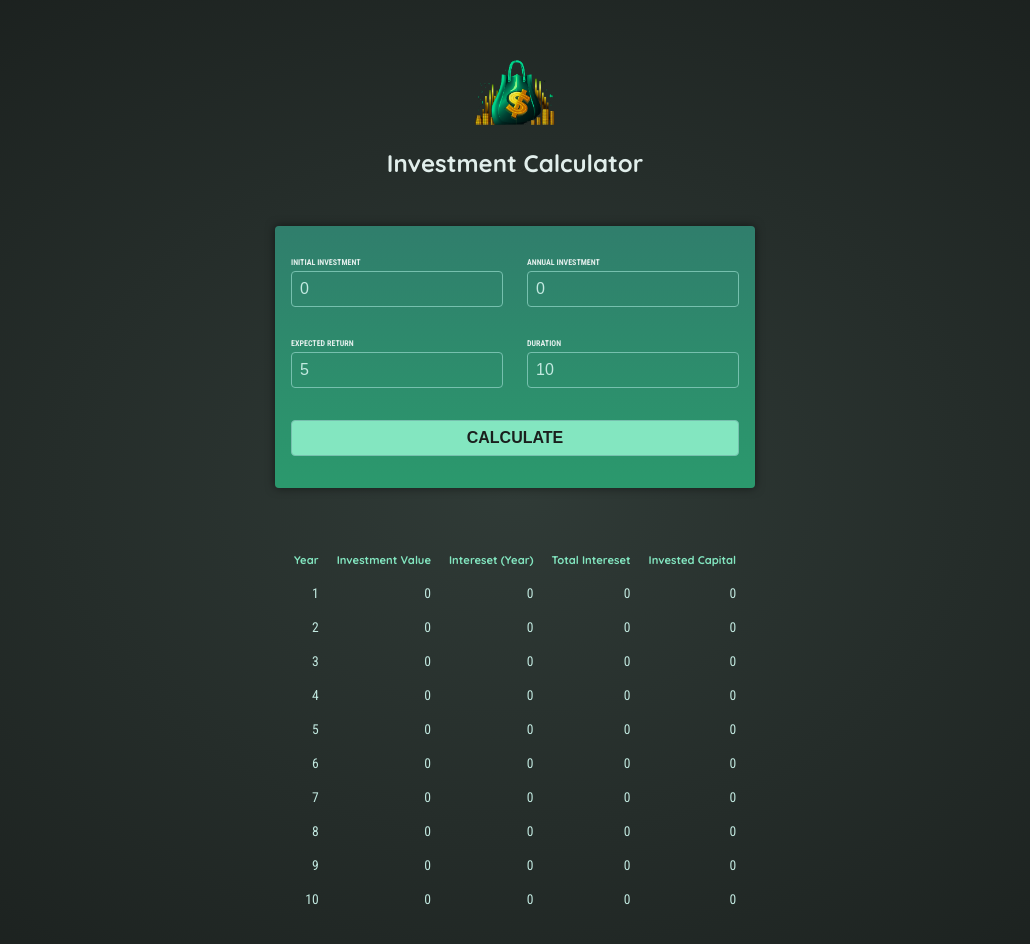
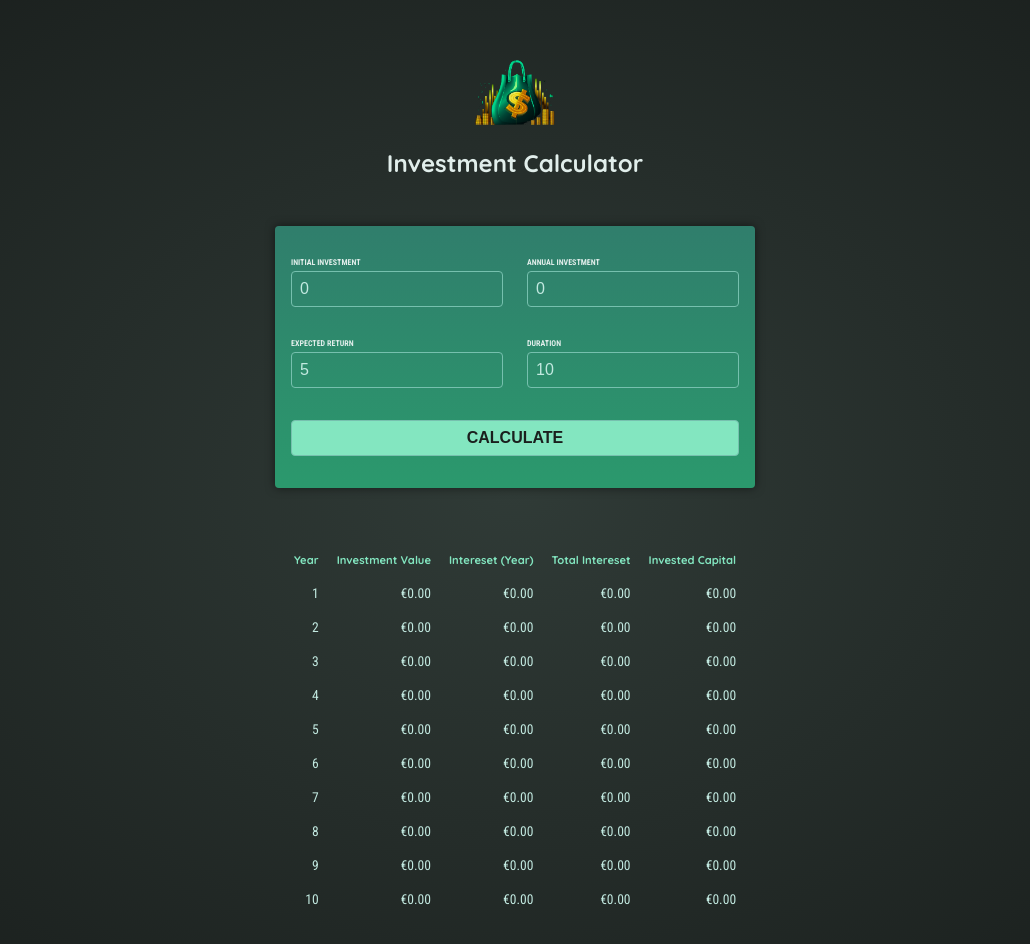
Before and after one commit to Gabriele-Cavallo/01-starting-project-angular, an Angular app: page / in a window 1280 px wide. Both pictures are taken after a click on the button "CALCULATE". Shown: the top 944 px of the page, without its empty margins (125-1155 px from the left). Built offline with nearby package versions, Linux system fonts and the light colour scheme.

Commit message:
feat: update app with signals

```diff
--- a/src/app/app.component.html
+++ b/src/app/app.component.html
@@ -1,3 +1,3 @@
 <app-header />
 <app-user-input (calculate)="onCalculateInvestmentResults($event)" />
-<app-investment-results [results]="resultsData" />
+<app-investment-results [results]="resultsData()" />
--- a/src/app/app.component.ts
+++ b/src/app/app.component.ts
@@ -1,4 +1,4 @@
-import { Component } from '@angular/core';
+import { Component, signal } from '@angular/core';
 
 import { HeaderComponent } from './header/header.component';
 import { UserInputComponent } from './user-input/user-input.component';
@@ -12,14 +12,14 @@ import { InvestmentResultsComponent } from "./investment-results/investment-resu
   imports: [HeaderComponent, UserInputComponent, InvestmentResultsComponent],
 })
 export class AppComponent {
-  resultsData?: {
+  resultsData = signal<{
     year: number,
     interest: number,
     valueEndOfYear: number,
     annualInvestment: number,
     totalInterest: number,
     totalAmountInvested: number,
-  }[];
+  }[] | undefined>(undefined);
 
   onCalculateInvestmentResults(data: InvestmentInput) {
     const {initialInvestment, annualInvestment, duration, expectedReturn} = data;
@@ -42,6 +42,6 @@ export class AppComponent {
       });
     }
 
-    this.resultsData = annualData;
+    this.resultsData.set(annualData);
   }
 }
--- a/src/app/investment-results/investment-results.component.html
+++ b/src/app/investment-results/investment-results.component.html
@@ -1,4 +1,4 @@
-@if (!results) {
+@if (!results()) {
     <p class="center">Please enter some values and press "Calculate".</p>
 } @else {
     <table>
@@ -12,13 +12,13 @@
             </tr>
         </thead>
         <tbody>
-            @for (result of results; track result.year) {
+            @for (result of results(); track result.year) {
                 <tr>
                     <td>{{ result.year }}</td>
-                    <td>{{ result.valueEndOfYear }}</td>
-                    <td>{{ result.interest }}</td>
-                    <td>{{ result.totalInterest }}</td>
-                    <td>{{ result.totalAmountInvested }}</td>
+                    <td>{{ result.valueEndOfYear | currency:"EUR" }}</td>
+                    <td>{{ result.interest | currency:"EUR"  }}</td>
+                    <td>{{ result.totalInterest | currency:"EUR"  }}</td>
+                    <td>{{ result.totalAmountInvested  | currency:"EUR" }}</td>
                 </tr>
             }
         </tbody>
--- a/src/app/investment-results/investment-results.component.ts
+++ b/src/app/investment-results/investment-results.component.ts
@@ -1,19 +1,20 @@
-import { Component, Input } from '@angular/core';
+import { CurrencyPipe } from '@angular/common';
+import { Component, input } from '@angular/core';
 
 @Component({
   selector: 'app-investment-results',
   standalone: true,
-  imports: [],
+  imports: [CurrencyPipe],
   templateUrl: './investment-results.component.html',
   styleUrl: './investment-results.component.css'
 })
 export class InvestmentResultsComponent {
-  @Input() results?: {
+  results = input<{
     year: number,
     interest: number,
     valueEndOfYear: number,
     annualInvestment: number,
     totalInterest: number,
     totalAmountInvested: number,
-  }[];
+  }[]>();
 }
--- a/src/app/user-input/user-input.component.ts
+++ b/src/app/user-input/user-input.component.ts
@@ -1,4 +1,4 @@
-import { Component, EventEmitter, Output } from '@angular/core';
+import { Component, output, signal } from '@angular/core';
 import { FormsModule } from '@angular/forms';
 
 import { type InvestmentInput } from '../investment-input-model';
@@ -11,19 +11,23 @@ import { type InvestmentInput } from '../investment-input-model';
   styleUrl: './user-input.component.css'
 })
 export class UserInputComponent {
-  @Output() calculate = new EventEmitter<InvestmentInput>();
+  calculate = output<InvestmentInput>();
 
-  enteredInitialInvestment = '0';
-  enteredAnnualInvestment= '0';
-  enteredExpectedReturn = '5';
-  enteredDuration = '10';
+  enteredInitialInvestment = signal('0');
+  enteredAnnualInvestment= signal('0');
+  enteredExpectedReturn = signal('5');
+  enteredDuration = signal('10');
 
   onSubmit() {
     this.calculate.emit({
-      initialInvestment: +this.enteredInitialInvestment,
-      duration: +this.enteredDuration,
-      expectedReturn: +this.enteredExpectedReturn,
-      annualInvestment: +this.enteredAnnualInvestment,
+      initialInvestment: +this.enteredInitialInvestment(),
+      duration: +this.enteredDuration(),
+      expectedReturn: +this.enteredExpectedReturn(),
+      annualInvestment: +this.enteredAnnualInvestment(),
     });
+    this.enteredInitialInvestment.set('0');
+    this.enteredAnnualInvestment.set('0');
+    this.enteredExpectedReturn.set('5');
+    this.enteredDuration.set('10');
   }
 }
```
